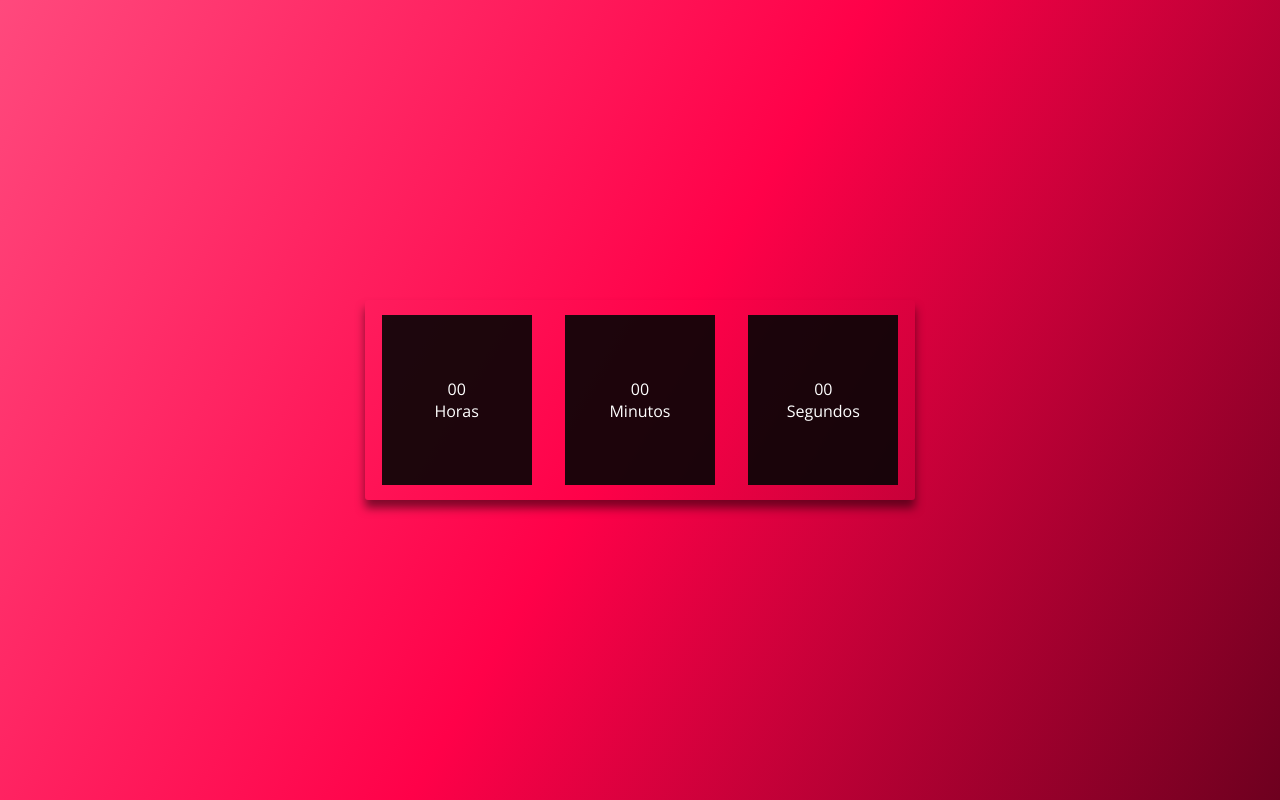
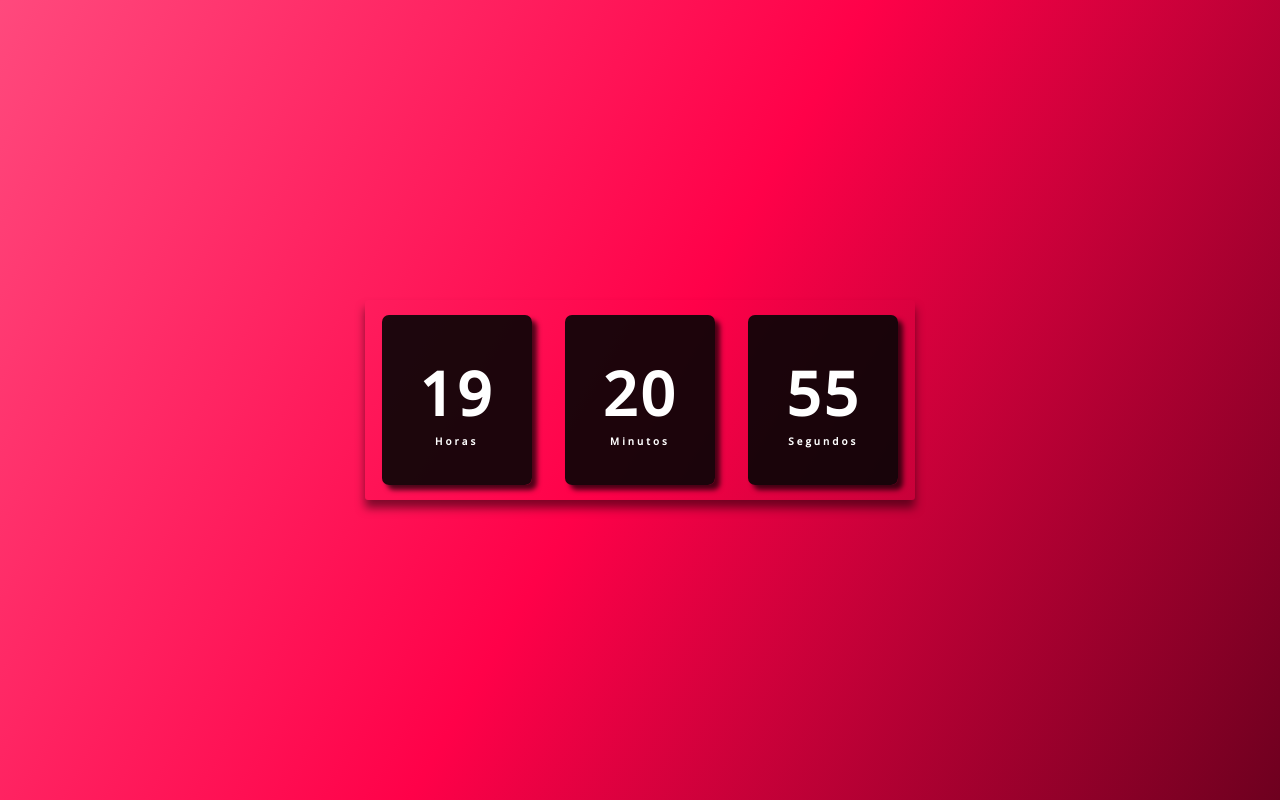
Before and after one commit to matheusbriandeoliveira/relogio-digital, a plain HTML site: page index.html in a window 1280 px wide. Drawn offline with nearby package versions, Linux system fonts and the light colour scheme.

Commit message:
finalizado

```diff
--- a/assets/css/style.css
+++ b/assets/css/style.css
@@ -34,5 +34,17 @@ body {
     justify-content: center;
     color: #fff;
     background: rgba(5, 5, 5, 0.9);
+    box-shadow: 5px 5px 5px rgba(0, 0, 0, .7);
+    border-radius: 7px;
+    letter-spacing: 3px;
+}
+
+.relogio span {
+    font-weight: bolder;
+    font-size: 60px;
 
 }
+
+.relogio span.tempo {
+    font-size: 10px;
+}
--- a/assets/js/script.js
+++ b/assets/js/script.js
@@ -0,0 +1,20 @@
+const horas = document.getElementById('horas');
+const minutos = document.getElementById('minutos');
+const segundos = document.getElementById('segundos');
+
+const relogio = setInterval(function time(){
+    let dateToday = new Date();
+    let hr = dateToday.getHours();
+    let min = dateToday.getMinutes();
+    let s = dateToday.getSeconds();
+
+    if (hr < 10) hr = "0" + hr;
+
+    if (min < 10) min = "0" + min;
+
+    if (s < 10) s = "0" + s;
+
+    horas.textContent = hr;
+    minutos.textContent = min;
+    segundos.textContent = s;
+})
--- a/index.html
+++ b/index.html
@@ -24,5 +24,6 @@
         </div>
 
     </div>
+    <script src="./assets/js/script.js"></script>
 </body>
 </html>
```
